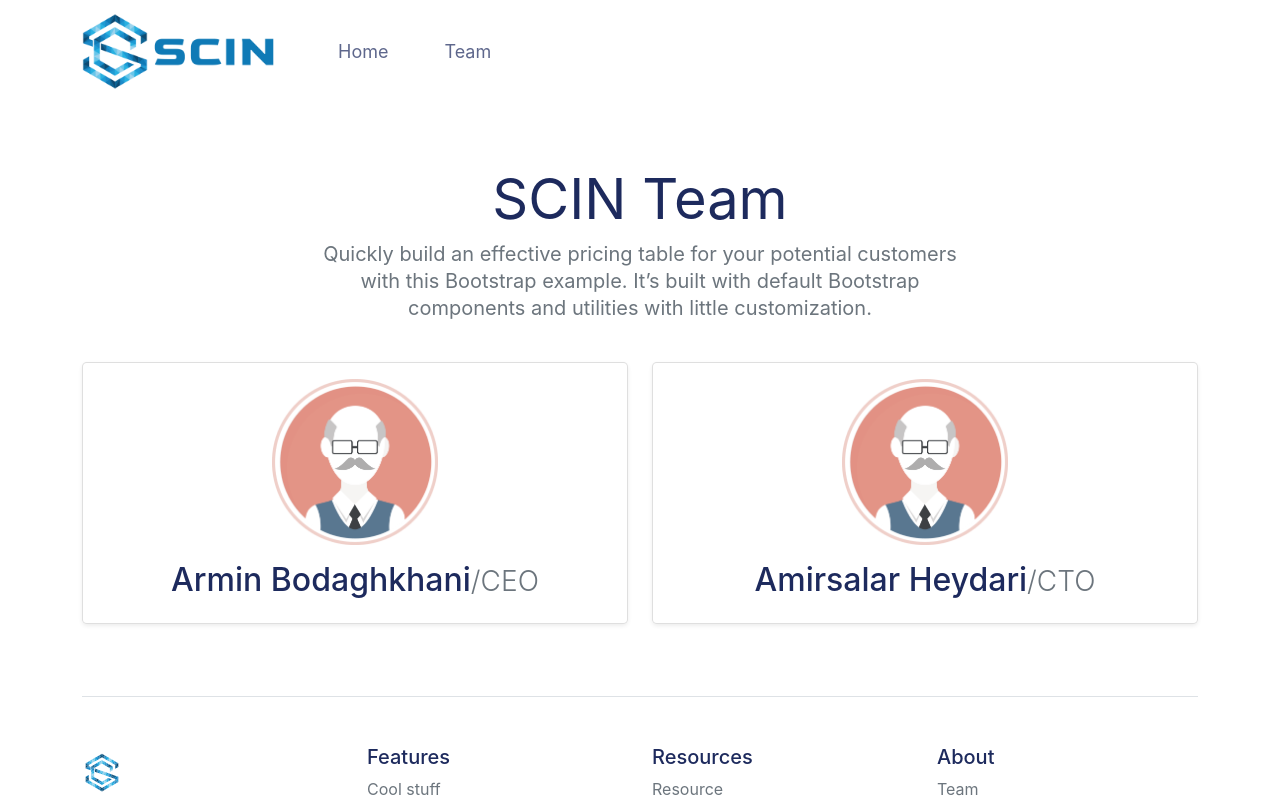
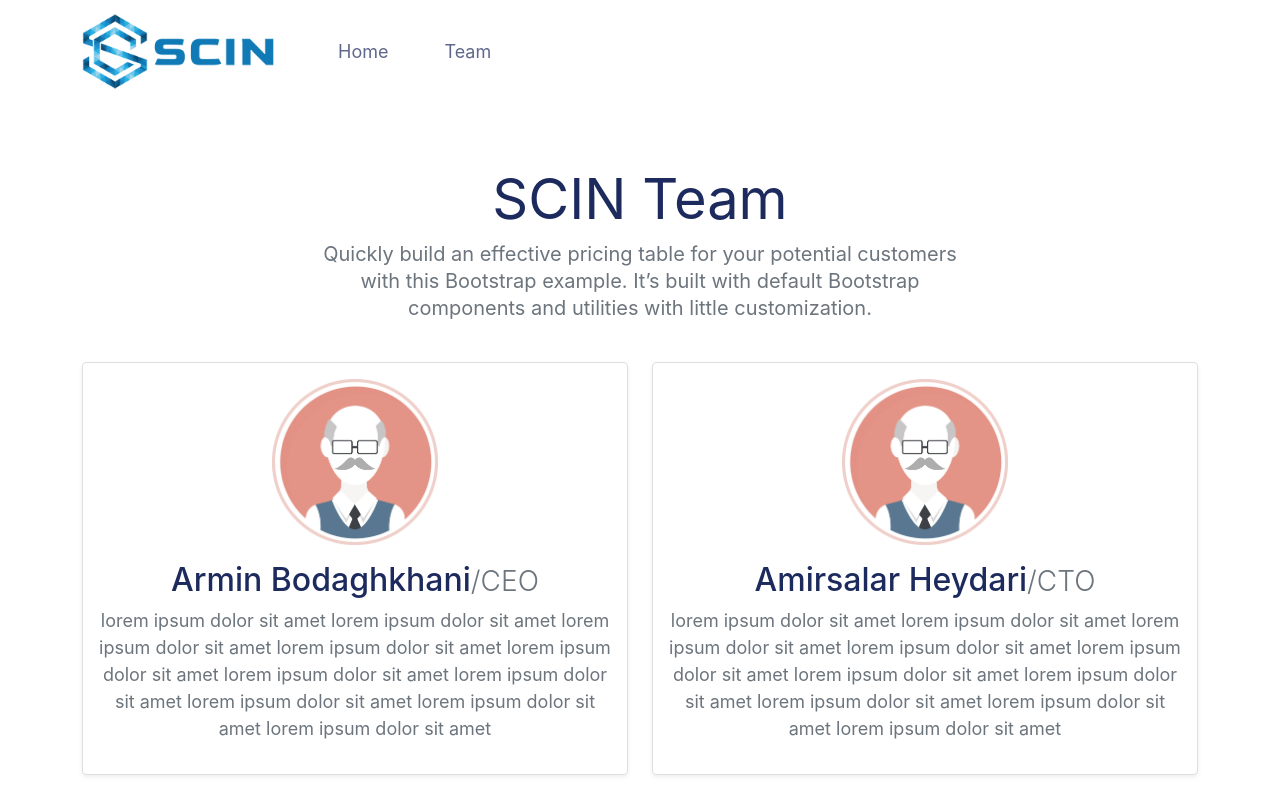
Before and after one commit to scinhq/landing-page, a Next.js app: page /team in a window 1280 px wide. Shown: the top 800 px of the page. Built offline with nearby package versions, Linux system fonts and the light colour scheme.

Commit message:
Add founder sample description

```diff
--- a/src/components/TeamView.tsx
+++ b/src/components/TeamView.tsx
@@ -13,13 +13,15 @@ interface FounderInfoCardProps {
 const FOUNDERS: FounderInfoCardProps[] = [
   {
     fullName: 'Armin Bodaghkhani',
-    description: '',
+    description:
+      'lorem ipsum dolor sit amet lorem ipsum dolor sit amet lorem ipsum dolor sit amet lorem ipsum dolor sit amet lorem ipsum dolor sit amet lorem ipsum dolor sit amet lorem ipsum dolor sit amet  lorem ipsum dolor sit amet lorem ipsum dolor sit amet lorem ipsum dolor sit amet',
     position: 'CEO',
     imagePath: Avatar,
   },
   {
     fullName: 'Amirsalar Heydari',
-    description: '',
+    description:
+      'lorem ipsum dolor sit amet lorem ipsum dolor sit amet lorem ipsum dolor sit amet lorem ipsum dolor sit amet lorem ipsum dolor sit amet lorem ipsum dolor sit amet lorem ipsum dolor sit amet  lorem ipsum dolor sit amet lorem ipsum dolor sit amet lorem ipsum dolor sit amet',
     position: 'CTO',
     imagePath: Avatar,
   },
@@ -49,6 +51,7 @@ export default function TeamView() {
               /{founderInfo.position}
             </small>
           </h2>
+          <p className="text-muted">{founderInfo.description}</p>
         </div>
       </div>
     );
```
Also changed, not shown: src/pages/team.tsx (+0 -58 lines).
